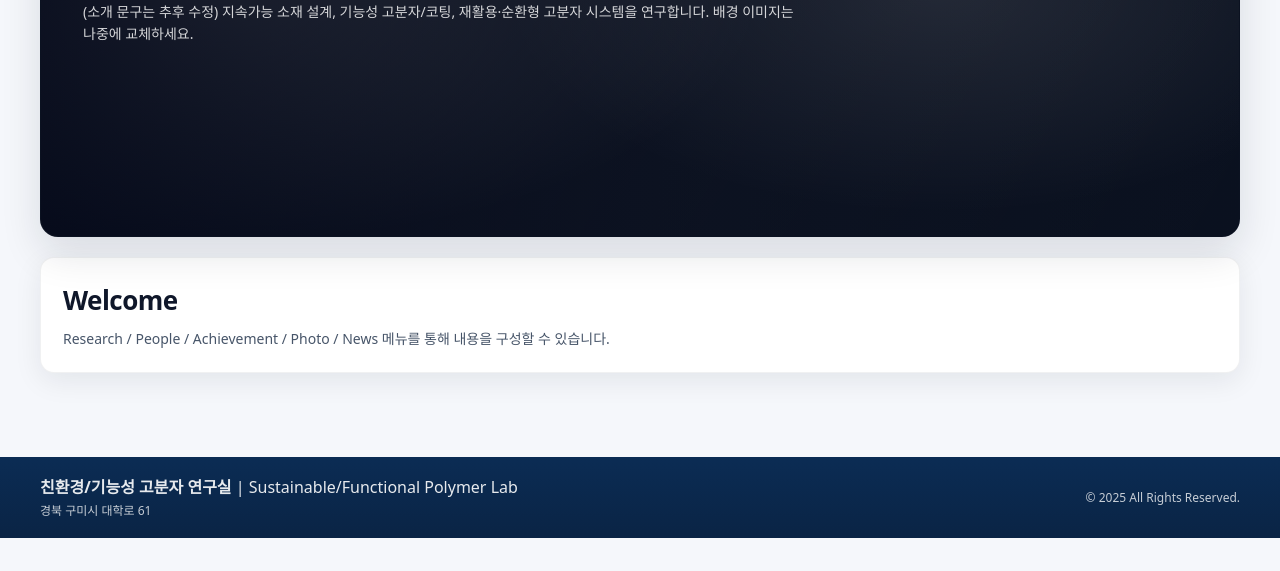
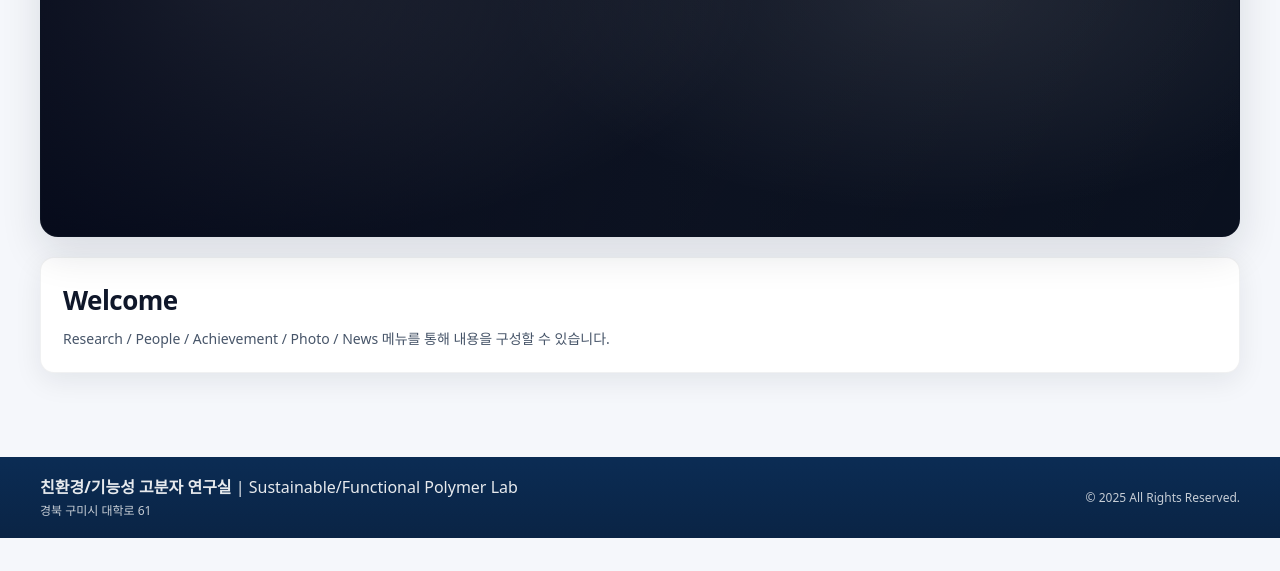
Before and after one commit to crchoi0305/SFPL, a plain HTML site: page index.html in a window 1280 px wide. Shown: the part 229-800 px from the top of the page. Drawn offline with Linux system fonts and the light colour scheme.

Commit message:
test auto deploy

```diff
--- a/index.html
+++ b/index.html
@@ -83,8 +83,6 @@
       <h1 class="hero-title">Sustainable/Functional Polymer Lab</h1>
       <p class="hero-subtitle">친환경/기능성 고분자 연구실</p>
       <p class="hero-desc">
-        (소개 문구는 추후 수정) 지속가능 소재 설계, 기능성 고분자/코팅, 재활용·순환형 고분자 시스템을 연구합니다.
-        배경 이미지는 나중에 교체하세요.
       </p>
     </div>
   </section>
```
